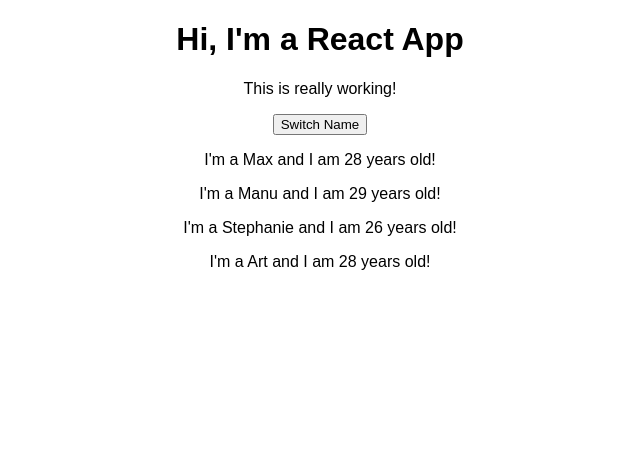
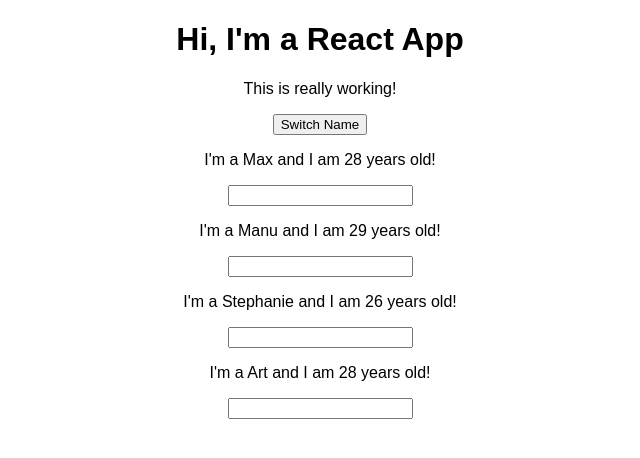
Before and after one commit to artseven/diving-deep, a React (Create React App) app: page / in a window 1280 px wide. Shown: the top 458 px of the page, without its empty margins (320-960 px from the left). Built offline with nearby package versions, Linux system fonts and the light colour scheme.

Commit message:
change-as-you-type dynamic binding

```diff
--- a/src/App.js
+++ b/src/App.js
@@ -27,14 +27,27 @@
     });
   };
 
+  const nameChangedHandler = (event) => {
+    setPersonsState({
+      persons: [
+        { name: "Max", age: 28 },
+        { name: event.target.value, age: 29 },
+        { name: "Stephanie", age: 26 },
+      ],
+    });
+  };
+
   return (
     <div className="App">
       <h1>Hi, I'm a React App</h1>
       <p>This is really working!</p>
-      <button onClick={() => switchNameHandler('Maximilian!!')}>Switch Name</button>
+      <button onClick={() => switchNameHandler("Maximilian!!")}>
+        Switch Name
+      </button>
       <Person
         name={personsState.persons[0].name}
         age={personsState.persons[0].age}
+        changed={nameChangedHandler}
       />
       <Person
         name={personsState.persons[1].name}
--- a/src/Person/Person.js
+++ b/src/Person/Person.js
@@ -7,6 +7,7 @@
         I'm a {props.name} and I am {props.age} years old!
       </p>
       <p>{props.children}</p>
+      <input type="text" onChange={props.changed} />
     </div>
   );
 };
```
